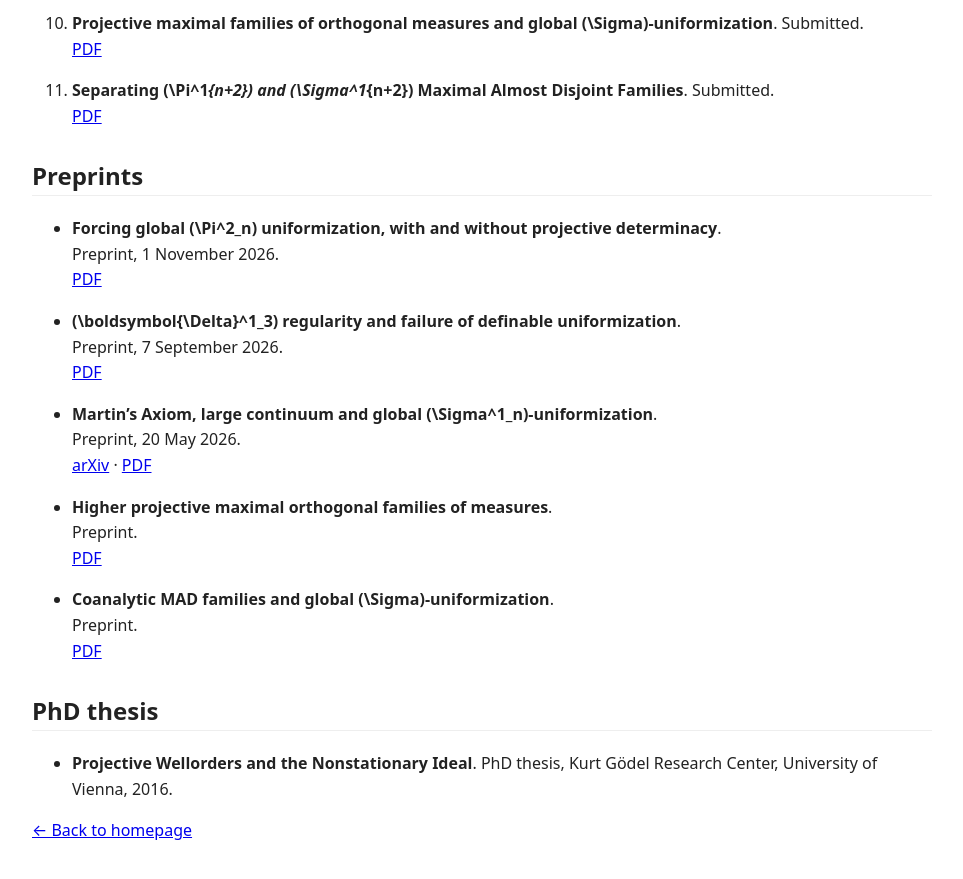
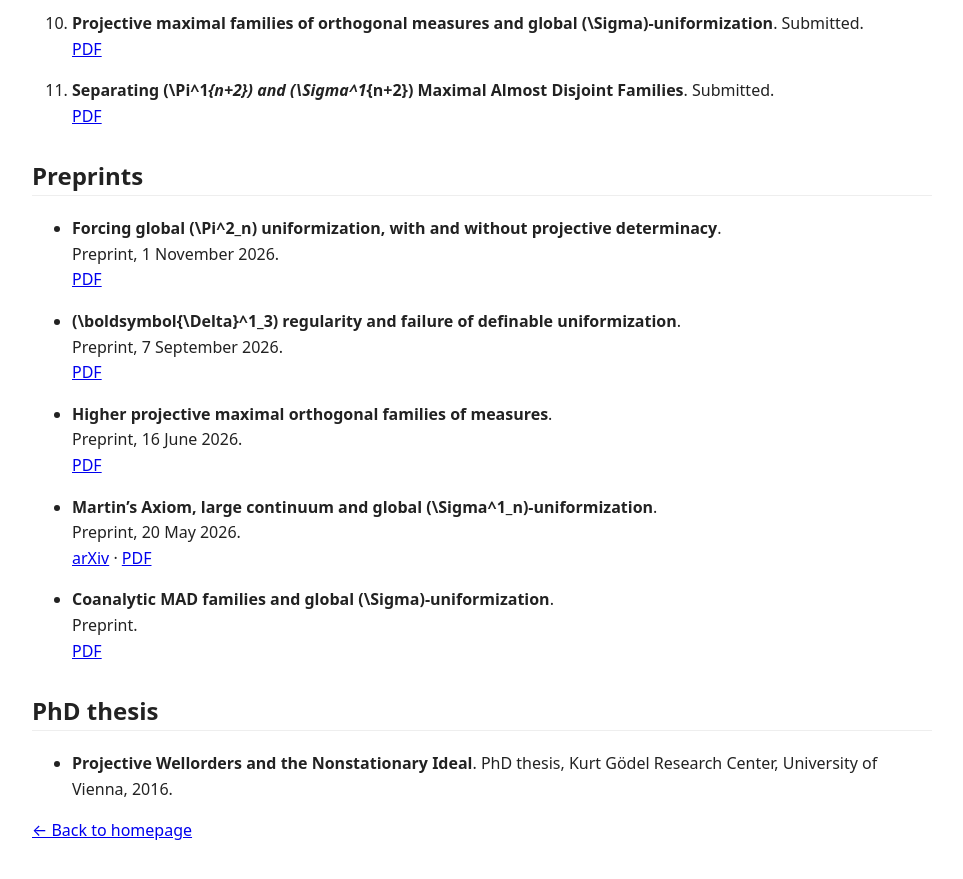
Before and after one commit to StefanHoffelner/stefanhoffelner.github.io, a Jekyll site: the page built from publications.md, in a window 1280 px wide and 900 px high, scrolled down 1835 px. Shown: the top 879 px of the window, without its empty margins (158-1121 px from the left). Built offline with Jekyll 4.4.1, drawn with Linux system fonts in a browser that asks for light colours; our own code applies the rules of GitHub Pages for plain Markdown files; a script that is not in the unit is left out.

Commit message:
Update the higher projective MOF preprint and show its first posting date

```diff
--- a/publications.md
+++ b/publications.md
@@ -92,13 +92,13 @@ permalink: /publications/
   Preprint, 7 September 2026.
   [PDF](/papers/delta13-regularity-definable-uniformization.pdf)
 
+- **Higher projective maximal orthogonal families of measures**.
+  Preprint, 16 June 2026.
+  [PDF](/papers/higher-projectively-definable-mofs.pdf)
+
 - **Martin's Axiom, large continuum and global \(\Sigma^1_n\)-uniformization**.
   Preprint, 20 May 2026.
   [arXiv](https://doi.org/10.48550/arXiv.2605.21189) · [PDF](/papers/martins-axiom-large-continuum-global-sigma-uniformization.pdf)
-
-- **Higher projective maximal orthogonal families of measures**.
-  Preprint.
-  [PDF](/papers/higher-projectively-definable-mofs.pdf)
 
 - **Coanalytic MAD families and global \(\Sigma\)-uniformization**.
   Preprint.
```
Also changed, not shown: 1 other file.
